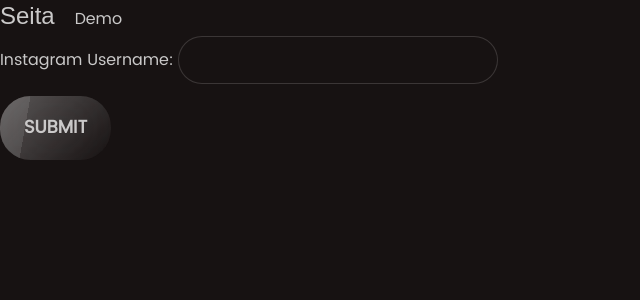
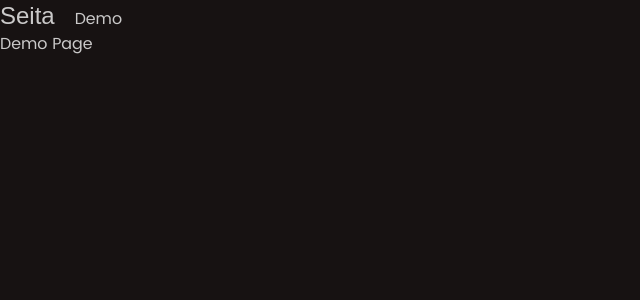
Before and after one commit to redayzarra/Seita.AI, a Next.js app: page /demo in a window 1280 px wide. Shown: the top 300 px of the page, without its empty margins (0-640 px from the left). Built offline with nearby package versions, Linux system fonts and the light colour scheme; a web font is replaced by a local one.

Commit message:
I need to think about what the customer needs

```diff
--- a/app/demo/page.tsx
+++ b/app/demo/page.tsx
@@ -3,19 +3,9 @@ import SubmitButton from "./SubmitButton";
 
 const DemoPage = () => {
   return (
-    <form onSubmit={() => null}>
-      <div className="mb-3">
-        <label htmlFor="IG_Username" className="form-label">
-          Instagram Username:{" "}
-        </label>
-        <input
-          id="IG_Username"
-          type="text"
-          className="input input-bordered w-full max-w-xs mt-1"
-        />
-      </div>
-      <SubmitButton />
-    </form>
+    <div>
+      Demo Page
+    </div>
   );
 };
 
```
